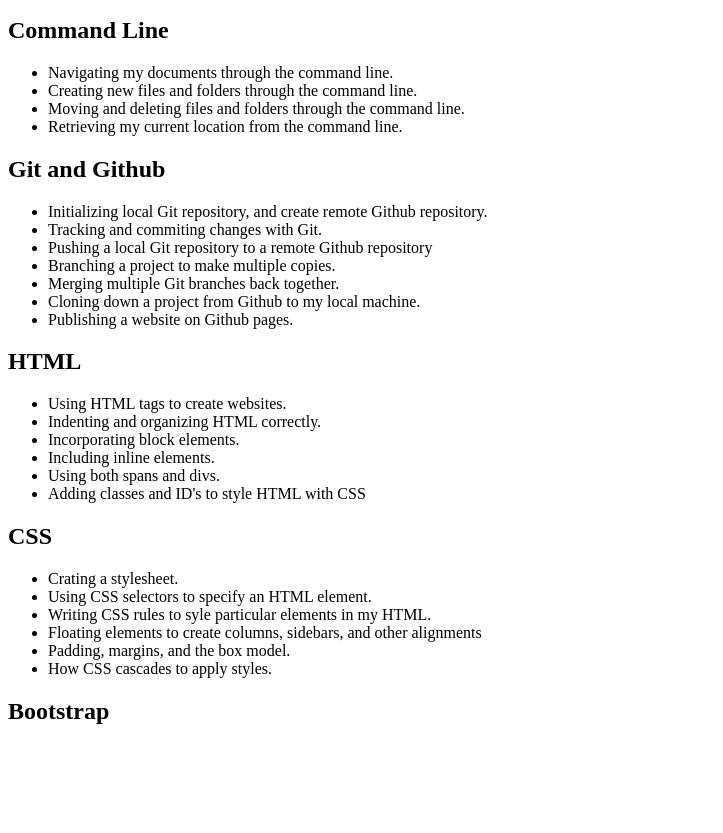
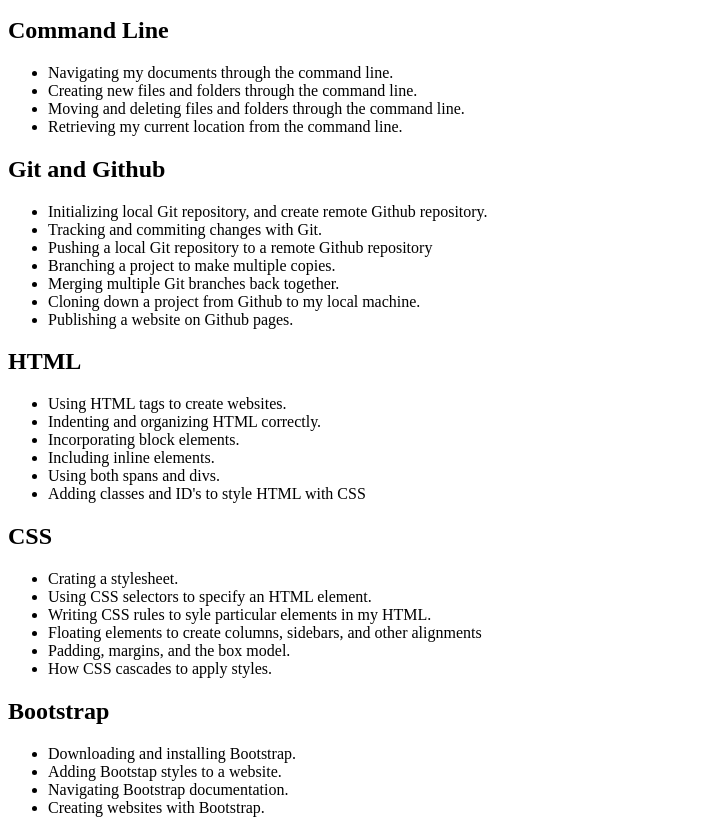
Before and after one commit to DakotaDye/my-first-section, a plain HTML site: page index.html in a window 1280 px wide. Shown: the part 101-934 px from the top of the page, without its empty margins (0-723 px from the left). Before the commit the page ends 846 px from the top, so only its background shows below. Drawn offline with Linux system fonts and the light colour scheme.

Commit message:
add finishing stuff on Bootstrap

```diff
--- a/index.html
+++ b/index.html
@@ -45,6 +45,11 @@
     <li>How CSS cascades to apply styles.</li>
   </ul>
   <h2>Bootstrap</h2>
+  <ul>
+    <li>Downloading and installing Bootstrap.</li>
+    <li>Adding Bootstap styles to a website.</li>
+    <li>Navigating Bootstrap documentation.</li>
+    <li>Creating websites with Bootstrap.</li>
+  </ul>
 </body>
-
 </html>
```
